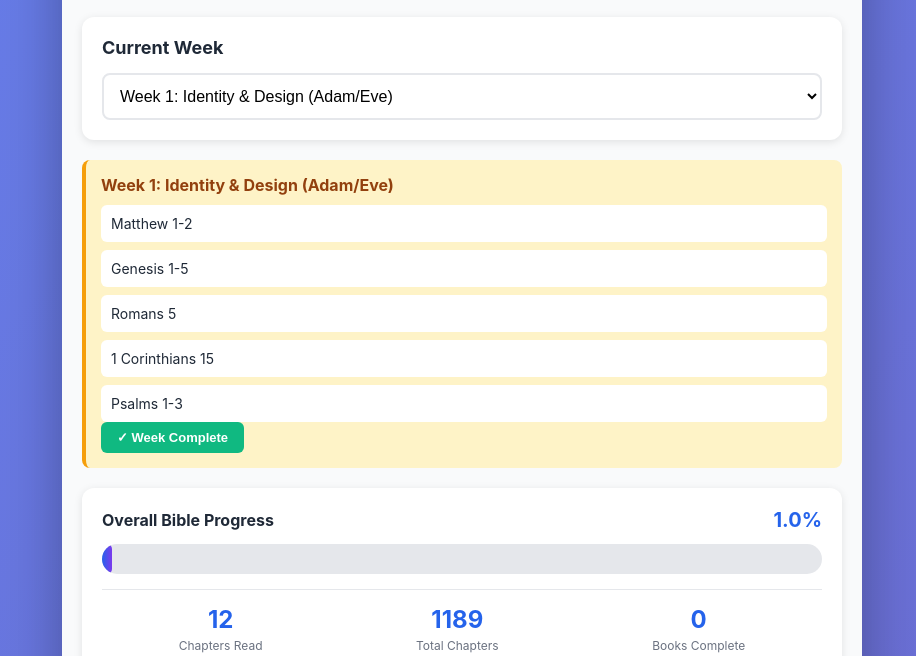
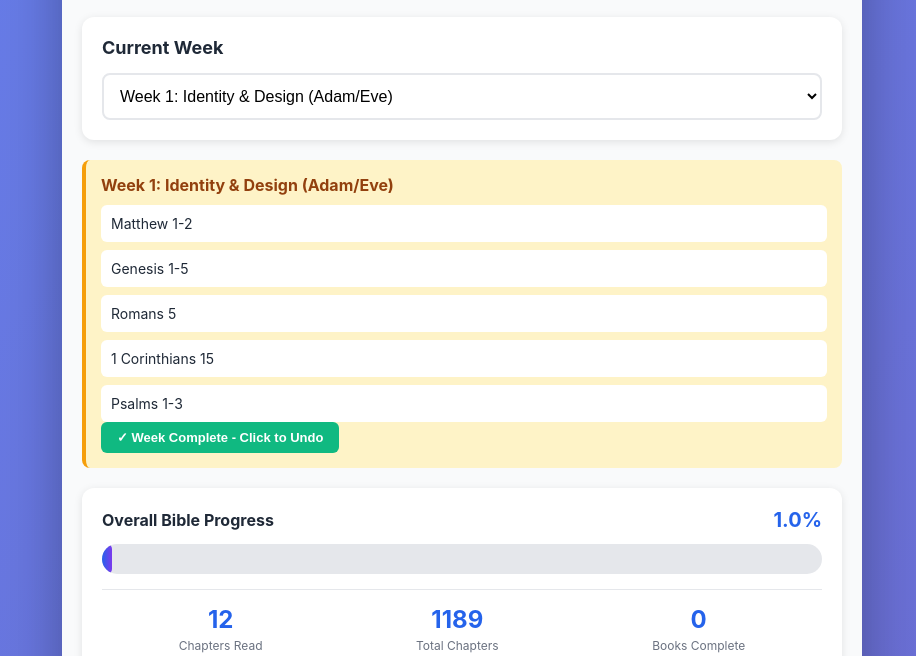
Before and after one commit to Skolex-coder/ccc-bible-tracker, a plain HTML site: page index.html in a window 1280 px wide. Both pictures are taken after a click on the button "Mark This Week Complete". Shown: the part 144-800 px from the top of the page, without its empty margins (178-1094 px from the left). Drawn offline with Linux system fonts and the light colour scheme.

Commit message:
Update index.html
Added feature allowing 'undo' of completed weeks - instead of needing to erase all progress and start again

```diff
--- a/index.html
+++ b/index.html
@@ -1192,7 +1192,7 @@
         function updateMarkWeekButton() {
             const btn = document.getElementById('markWeekBtn');
             if (isWeekComplete()) {
-                btn.textContent = '✓ Week Complete';
+                btn.textContent = '✓ Week Complete - Click to Undo';
                 btn.classList.add('done');
             } else {
                 btn.textContent = 'Mark This Week Complete';
@@ -1200,12 +1200,15 @@
             }
         }
 
-        // Mark entire week as read
+        // Mark entire week as read or unread (toggle)
         function markWeekAsRead() {
             const weekData = cccReadingPlan[currentWeek];
+            const isComplete = isWeekComplete();
+
+            // Toggle: if complete, unmark; if incomplete, mark
             weekData.readings.forEach(reading => {
                 reading.chapters.forEach(chapter => {
-                    markChapterRead(reading.book, chapter, true);
+                    markChapterRead(reading.book, chapter, !isComplete);
                 });
             });
             saveProgress();
```
